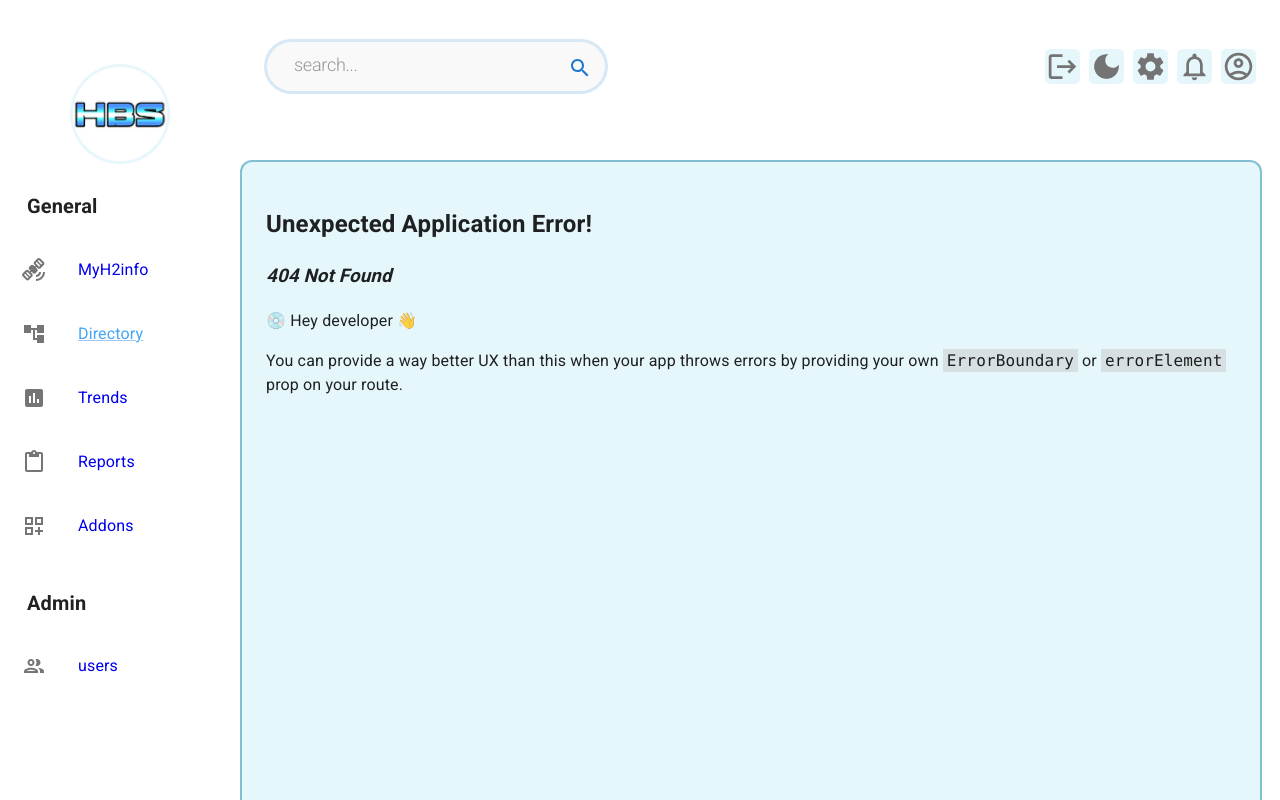
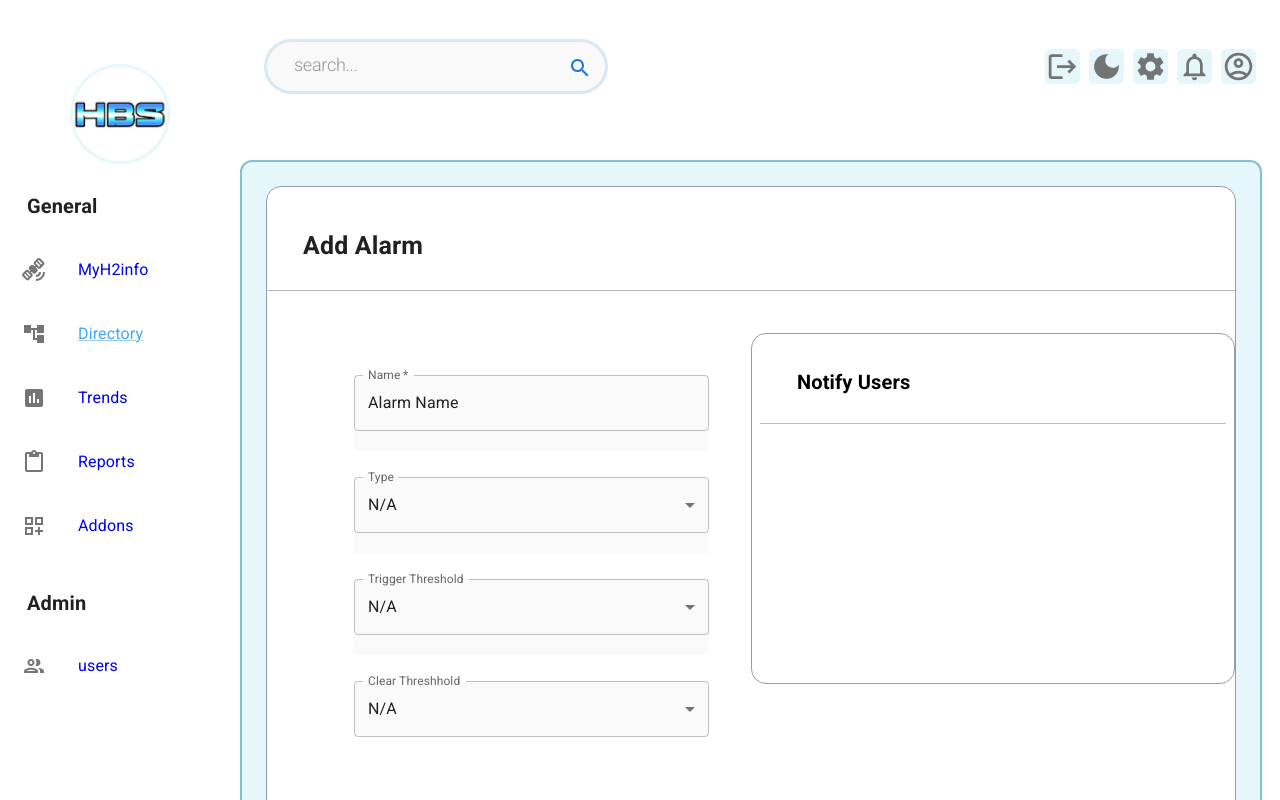
Before and after one commit to kpierc11/Dashboard_Demo, a React (Create React App) app in the folder app/: page /add-alarm-page in a window 1280 px wide. Before the commit this address had no page. Shown: the top 800 px of the page. Built offline with nearby package versions, Linux system fonts and the light colour scheme.

Commit message:
started add alarm page

```diff
--- a/app/src/navigation/Navigation.tsx
+++ b/app/src/navigation/Navigation.tsx
@@ -8,6 +8,7 @@ import TrendsPage from "../pages/trendsPage/TrendsPage";
 import WidgetsPage from "../pages/WidgetsPage";
 import EditReportPage from "../pages/editReportsPage/EditReportPage";
 import AddonsPage from "../pages/AddonsPage";
+import AddAlarmPage from "../pages/addAlarmPage/AddAlarmPage";
 
 export const router = createBrowserRouter([
   {
@@ -52,4 +53,8 @@ export const router = createBrowserRouter([
     path: "/widgets",
     element: <WidgetsPage/>
   },
+  {
+    path: "/add-alarm-page",
+    element: <AddAlarmPage/>
+  },
 ]);
--- /dev/null
+++ b/app/src/pages/addAlarmPage/AddAlarmPage.tsx
@@ -0,0 +1,159 @@
+import {
+  Box,
+  Grid,
+  MenuItem,
+  Paper,
+  styled,
+  Switch,
+  TextField,
+} from "@mui/material";
+import { fontSize } from "@mui/system";
+import { any } from "prop-types";
+import "../addAlarmPage/addAlarmPage.css";
+import SearchIcon from "@mui/icons-material/Search";
+
+export default function AddAlarmPage() {
+  const Item = styled(Paper)(({ theme }) => ({
+    backgroundColor: theme.palette.mode === "dark" ? "#1A2027" : "#fff",
+    ...theme.typography.body2,
+    padding: theme.spacing(1),
+    textAlign: "left",
+    color: theme.palette.text.secondary,
+  }));
+
+  const type = [
+    {
+      value: "N/A",
+      label: "N/A",
+    },
+    {
+      value: "low",
+      label: "Low Value Trigger",
+    },
+    {
+      value: "medium",
+      label: "Medium Value Trigger",
+    },
+    {
+      value: "high",
+      label: "High Value Trigger",
+    },
+  ];
+  const threshold = [
+    {
+      value: "N/A",
+      label: "N/A",
+    },
+    {
+      value: "th1",
+      label: "> 10 V",
+    },
+    {
+      value: "th2",
+      label: "> 15 V",
+    },
+    {
+      value: "th3",
+      label: "> 20 V",
+    },
+  ];
+
+  return (
+    <div className="add-alarm-main-container">
+      <div className="add-alarm-top-section">
+        <h3 className="add-alarm-title">Add Alarm</h3>
+      </div>
+
+      <Box>
+        <Grid container>
+          <Grid xs={12} md={12} lg={6}>
+            <Item className="add-alarm-column-one">
+              <Box
+                style={{
+                  display: "flex",
+                  justifyContent: "flex-start",
+                  flexDirection: "column",
+                  paddingLeft: "47px",
+                  paddingTop: "34px",
+                }}
+              >
+                <TextField
+                  sx={{
+                    backgroundColor: "#FAFAFA",
+                    marginBottom: "26px",
+                    maxWidth: 355,
+                    paddingBottom: "20px",
+                  }}
+                  required
+                  id="outlined-required"
+                  label="Name"
+                  defaultValue="Alarm Name"
+                />
+                <TextField
+                  sx={{
+                    backgroundColor: "#FAFAFA",
+                    marginBottom: "26px",
+                    maxWidth: 355,
+                    paddingBottom: "20px",
+                  }}
+                  id="outlined-select-currency"
+                  select
+                  label="Type"
+                  defaultValue="N/A"
+                >
+                  {type.map((option) => (
+                    <MenuItem key={option.value} value={option.value}>
+                      {option.label}
+                    </MenuItem>
+                  ))}
+                </TextField>
+                <TextField
+                  sx={{
+                    backgroundColor: "#FAFAFA",
+                    marginBottom: "26px",
+                    maxWidth: 355,
+                    paddingBottom: "20px",
+                  }}
+                  id="outlined-select-currency"
+                  select
+                  label="Trigger Threshold"
+                  defaultValue="N/A"
+                >
+                  {threshold.map((option) => (
+                    <MenuItem key={option.value} value={option.value}>
+                      {option.label}
+                    </MenuItem>
+                  ))}
+                </TextField>
+                <TextField
+                  sx={{
+                    backgroundColor: "#FAFAFA",
+                    marginBottom: "26px",
+                    maxWidth: 355,
+                  }}
+                  id="outlined-select-currency"
+                  select
+                  label="Clear Threshhold"
+                  defaultValue="N/A"
+                >
+                  {threshold.map((option) => (
+                    <MenuItem key={option.value} value={option.value}>
+                      {option.label}
+                    </MenuItem>
+                  ))}
+                </TextField>
+              </Box>
+            </Item>
+          </Grid>
+          <Grid xs={12} md={12} lg={6}>
+            <Item className="add-alarm-column-two">
+              <div className="column-two-top-section">
+                <h4 className="column-two-title">Notify Users</h4>
+              </div>
+            </Item>
+          </Grid>
+        </Grid>
+      </Box>
+    </div>
+  );
+}
--- /dev/null
+++ b/app/src/pages/addAlarmPage/addAlarmPage.css
@@ -0,0 +1,99 @@
+.add-alarm-main-container {
+  background: white;
+  height: 100%;
+  width: 100%;
+  border-radius: 15px;
+  padding-bottom: 45px;
+  border: 1px solid #919eab;
+}
+.add-alarm-title {
+  font-size: 25px;
+}
+
+.add-alarm-top-section {
+  width: 100%;
+  border-bottom: 1px solid #bbbbbb;
+  padding-top: 15px;
+  padding-left: 36px;
+}
+
+.add-alarm-column-one {
+  height: 558px;
+  margin-top: 42px;
+  margin-left: 32px;
+  margin-right: 20px;
+  box-shadow: none !important;
+}
+
+.add-alarm-column-two {
+  height: 351px;
+  margin-top: 42px;
+  max-width: 698px;
+  border: 1px solid #919eab;
+  border-radius: 15px !important;
+  box-shadow: none !important;
+  margin-right: 357px;
+  width: 100%;
+}
+
+.column-two-top-section {
+  color: rgba(0, 0, 0, 1);
+  font-size: 20px;
+  border-bottom: 1px solid #bbbbbb;
+}
+
+.column-two-title {
+  margin-left: 37px;
+}
+
+.add-alarm-paragraph {
+  font-size: 16px;
+  margin-left: 33px;
+  color: rgba(80, 80, 80, 1);
+  font-weight: 700;
+  margin-bottom: 13px;
+}
+
+.switch-addalarm {
+  margin-left: 25px;
+}
+
+.switch-text {
+  display: inline-flex;
+  flex-direction: row;
+  font-size: 14px;
+  color: rgba(80, 80, 80, 1);
+  font-weight: 700;
+}
+
+.edit-reports-bottom {
+  margin-top: 17px;
+  margin-left: 36px;
+}
+
+.bottom-section-buttons {
+  background-color: #ddf7ff;
+  border: 1px solid rgba(145, 158, 171, 1);
+  border-radius: 15px !important;
+  color: #1c7ed9;
+  text-align: center;
+  font-size: 18px;
+  height: 100%;
+  width: 100%;
+  border-radius: 9px;
+  margin-right: 15px;
+  display: inline-flex;
+  align-items: center;
+  padding: 3px;
+  max-width: 150px;
+  cursor: pointer;
+  margin-right: 60px;
+  text-align: center;
+  justify-content: center;
+  transition: 0.3s;
+}
+
+.bottom-section-add-alarm {
+  display: inline-flex;
+
+}
```
